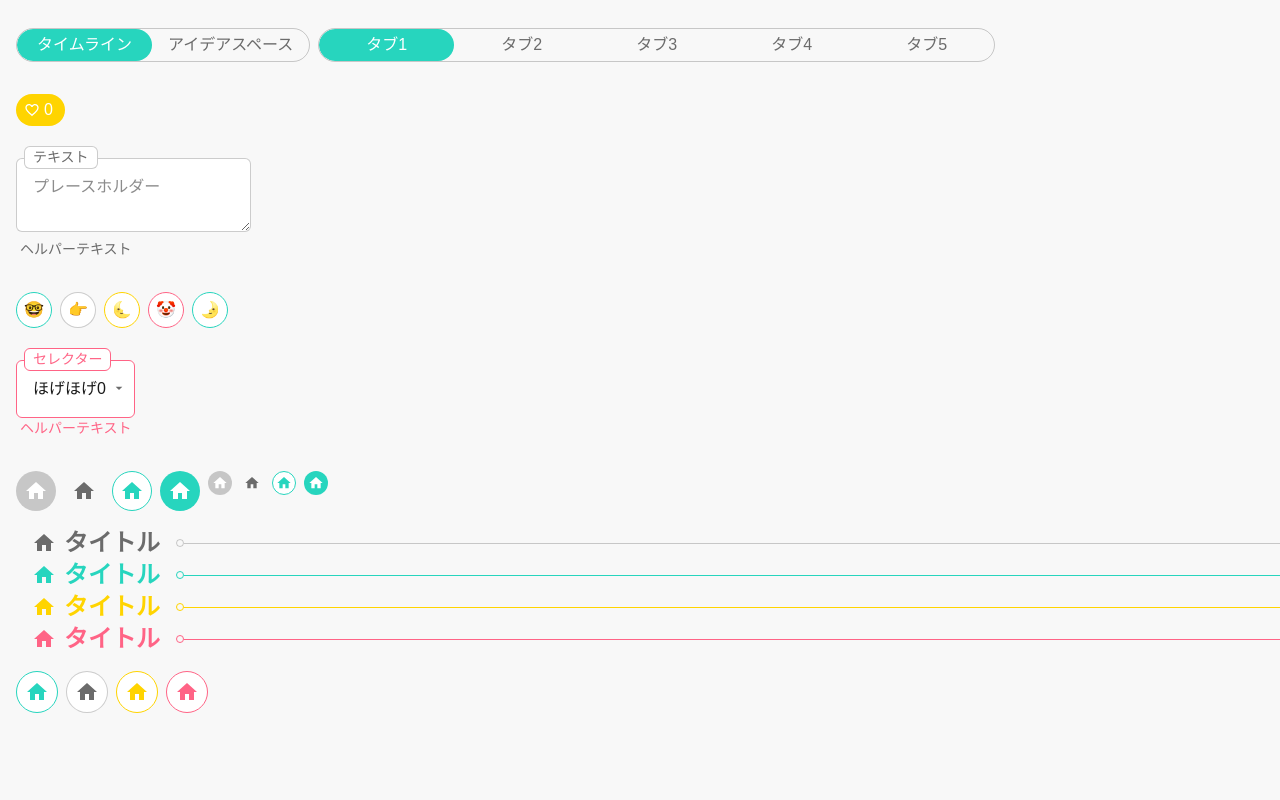
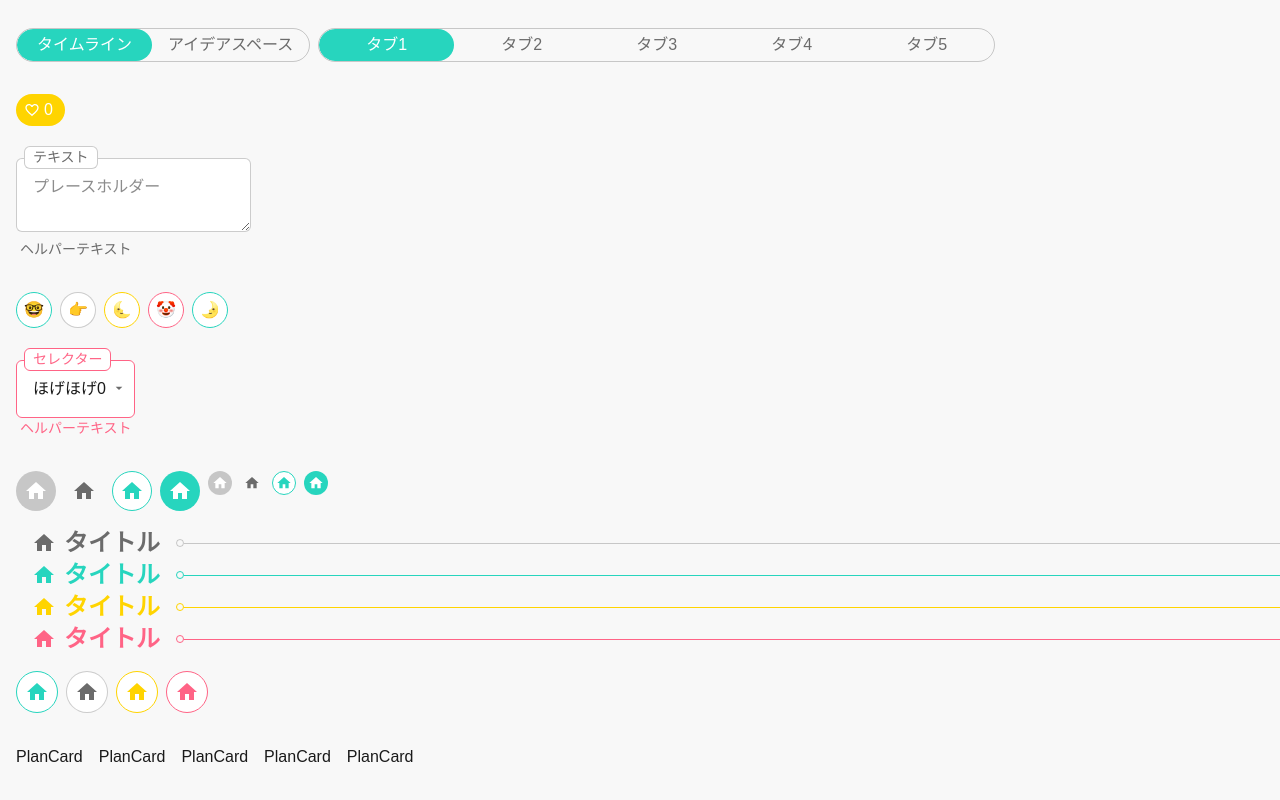
Before and after one commit to SOTA-swp/frontend, a Next.js app: page /dev in a window 1280 px wide. Shown: the part 188-988 px from the top of the page. Built offline with nearby package versions, Linux system fonts and the light colour scheme.

Commit message:
✨ PlanCardの準備

```diff
--- a/app/dev/page.tsx
+++ b/app/dev/page.tsx
@@ -4,12 +4,14 @@ import EmojiIcon from "@/components/EmojiIcon";
 import FavoriteCounter from "@/components/FavoriteCounter";
 import GrowIconButton from "@/components/GrowIconButton";
 import IconButton from "@/components/IconButton";
+import PlanCard from "@/components/PlanCard";
 import SectionTitle from "@/components/SectionTitle";
 import Selector from "@/components/Selector";
 import SelectorItem from "@/components/SelectorItem";
 import Tab from "@/components/Tab";
 import TextField from "@/components/TextField";
-import { color } from "motion";
+import { createMockPlan } from "@/types/plan";
+import { createMockUser } from "@/types/user";
 import React from "react";
 import { MdHome } from "react-icons/md";
 
@@ -20,6 +22,7 @@ export interface DevPageProps {
 const DevPage: React.FC<DevPageProps> = ({}) => {
   const [favoriteCount, setFavoriteCount] = React.useState(0);
   const [text, setText] = React.useState("");
+  const [planOpen, setPlanOpen] = React.useState(0);
 
   if (process.env.NODE_ENV !== "development") {
     return <div>Not Found</div>;
@@ -139,6 +142,18 @@ const DevPage: React.FC<DevPageProps> = ({}) => {
           タイトル
         </GrowIconButton>
       </div>
+      <div className="flex gap-4 p-4">
+        {Array.from({ length: 5 }).map((_, i) => (
+          <PlanCard
+            open={planOpen === i}
+            key={i}
+            planData={{ likes: 100, ...createMockPlan(i) }}
+            userData={createMockUser(i)}
+            onOpen={() => setPlanOpen(i)}
+            onClose={() => setPlanOpen(-1)}
+          />
+        ))}
+      </div>
     </div>
   );
 };
--- /dev/null
+++ b/components/PlanCard.tsx
@@ -0,0 +1,24 @@
+import PlanType from "@/types/plan";
+import UserType from "@/types/user";
+
+type PlanCardProps = {
+  variant?: "default" | "mini";
+  open?: boolean;
+  planData: PlanType & { likes: number };
+  userData: UserType;
+  onClose?: () => void;
+  onOpen?: () => void;
+};
+
+function PlanCard({
+  open = false,
+  variant = "default",
+  planData,
+  userData,
+  onClose,
+  onOpen,
+}: PlanCardProps) {
+  return <>{variant === "default" ? <div>PlanCard</div> : <></>}</>;
+}
+
+export default PlanCard;
```
